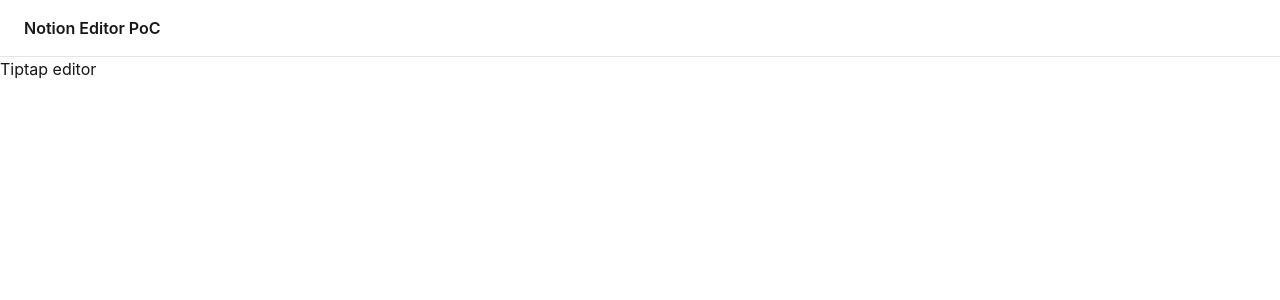
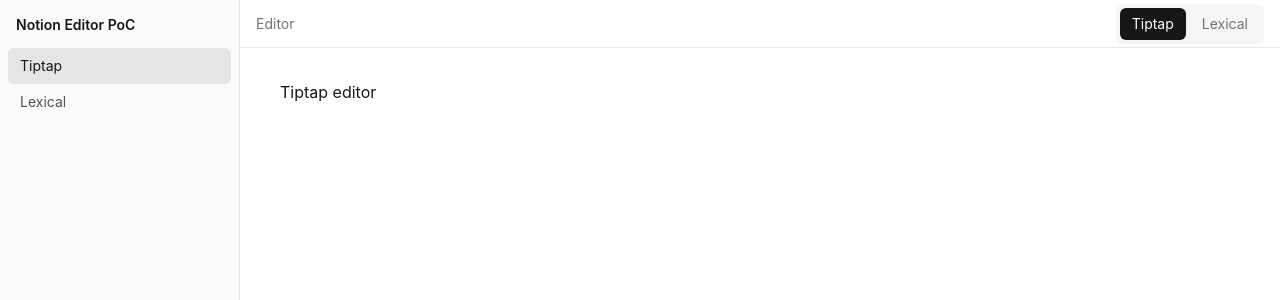
Before and after one commit to mikuhann/notion-editor-poc, a React (Vite) app: page /tiptap in a window 1280 px wide. Shown: the top 300 px of the page. Built offline with nearby package versions, Linux system fonts and the light colour scheme.

Commit message:
added base layout

```diff
--- /dev/null
+++ b/src/components/editor/EditorSwitcher.tsx
@@ -0,0 +1,23 @@
+import { NavLink } from 'react-router-dom';
+
+const getLinkClassName = ({ isActive }: { isActive: boolean }) =>
+  [
+    'rounded-md px-3 py-1.5 text-sm transition-colors',
+    isActive
+      ? 'bg-neutral-900 text-white'
+      : 'text-neutral-500 hover:bg-neutral-100 hover:text-neutral-900',
+  ].join(' ');
+
+export const EditorSwitcher = () => {
+  return (
+    <nav className="flex items-center gap-1 rounded-lg bg-neutral-100 p-1">
+      <NavLink to="/tiptap" className={getLinkClassName}>
+        Tiptap
+      </NavLink>
+
+      <NavLink to="/lexical" className={getLinkClassName}>
+        Lexical
+      </NavLink>
+    </nav>
+  );
+};
--- /dev/null
+++ b/src/components/layout/Header.tsx
@@ -0,0 +1,11 @@
+import { EditorSwitcher } from '@/components/editor/EditorSwitcher';
+
+export const Header = () => {
+  return (
+    <header className="flex h-12 items-center justify-between border-b border-neutral-200 px-4">
+      <span className="text-sm text-neutral-500">Editor</span>
+
+      <EditorSwitcher />
+    </header>
+  );
+};
--- /dev/null
+++ b/src/components/layout/Sidebar.tsx
@@ -0,0 +1,41 @@
+import { NavLink } from 'react-router-dom';
+
+export const Sidebar = () => {
+  return (
+    <aside className="w-60 shrink-0 border-r border-neutral-200 bg-neutral-50">
+      <div className="px-4 py-3">
+        <span className="text-sm font-semibold">Notion Editor PoC</span>
+      </div>
+
+      <nav className="px-2">
+        <NavLink
+          to="/tiptap"
+          className={({ isActive }) =>
+            [
+              'block rounded-md px-3 py-2 text-sm',
+              isActive
+                ? 'bg-neutral-200 text-neutral-900'
+                : 'text-neutral-600 hover:bg-neutral-100',
+            ].join(' ')
+          }
+        >
+          Tiptap
+        </NavLink>
+
+        <NavLink
+          to="/lexical"
+          className={({ isActive }) =>
+            [
+              'block rounded-md px-3 py-2 text-sm',
+              isActive
+                ? 'bg-neutral-200 text-neutral-900'
+                : 'text-neutral-600 hover:bg-neutral-100',
+            ].join(' ')
+          }
+        >
+          Lexical
+        </NavLink>
+      </nav>
+    </aside>
+  );
+};
--- a/src/layouts/AppLayout.tsx
+++ b/src/layouts/AppLayout.tsx
@@ -1,15 +1,22 @@
 import { Outlet } from 'react-router-dom';
+
+import { Header } from '@/components/layout/Header';
+import { Sidebar } from '@/components/layout/Sidebar';
 
 export const AppLayout = () => {
   return (
-    <div className="min-h-screen bg-white text-neutral-900">
-      <header className="border-b border-neutral-200 px-6 py-4">
-        <span className="font-semibold">Notion Editor PoC</span>
-      </header>
+    <div className="flex min-h-screen bg-white text-neutral-900">
+      <Sidebar />
 
-      <main>
-        <Outlet />
-      </main>
+      <div className="flex min-w-0 flex-1 flex-col">
+        <Header />
+
+        <main className="flex-1">
+          <div className="mx-auto w-full max-w-5xl px-8 py-8">
+            <Outlet />
+          </div>
+        </main>
+      </div>
     </div>
   );
 };
```
